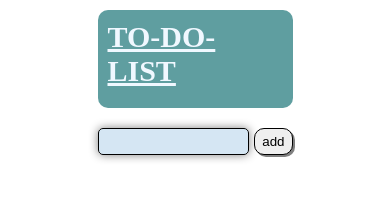
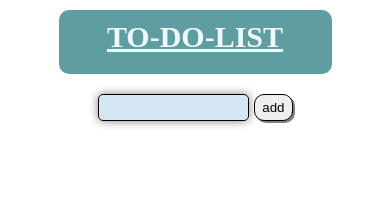
Before and after one commit to JesseNwaokolo/to-do, a plain HTML site: page index.html in a window 390 px wide. Drawn offline with Linux system fonts and the light colour scheme.

Commit message:
mobile css

```diff
--- a/style.css
+++ b/style.css
@@ -59,3 +59,9 @@ button{
     border: 1px solid;
     box-shadow: 2px 2px 0 0 grey;
 }
+
+@media (max-width:768px){
+    .list{
+        width:70%;
+    }
+}
```
